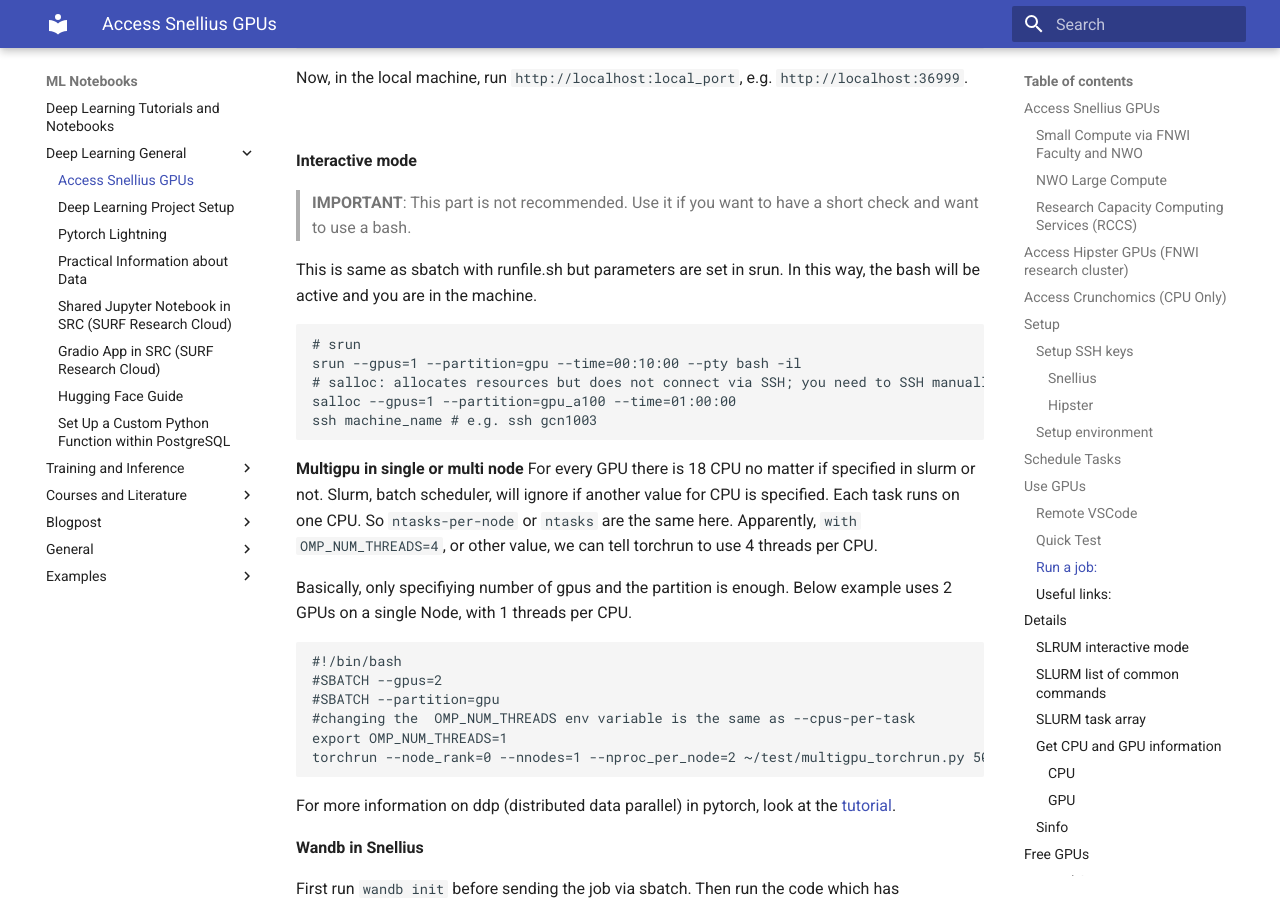
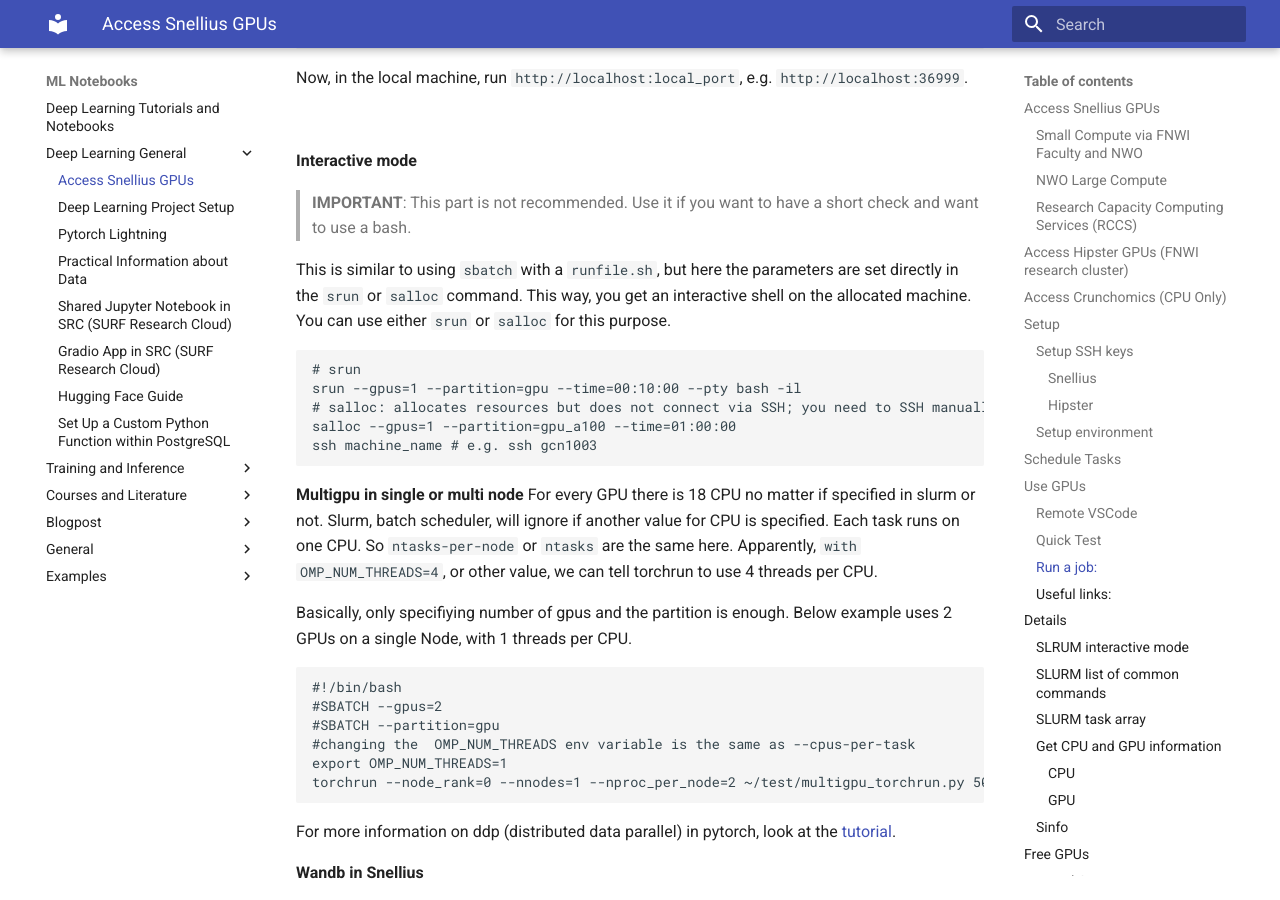
Before and after one commit to fkariminejadasl/ml-notebooks, an MkDocs documentation site: the page built from docs/gpu.md, in a window 1280 px wide and 900 px high, scrolled down 7650 px. Built offline with MkDocs 1.6.1 and Material for MkDocs 9.7.7, drawn with Linux system fonts in a browser that asks for light colours.

Commit message:
update gpu

````diff
--- a/docs/gpu.md
+++ b/docs/gpu.md
@@ -326,7 +326,7 @@
 
 > **IMPORTANT**: This part is not recommended. Use it if you want to have a short check and want to use a bash.
 
-This is same as sbatch with runfile.sh but parameters are set in srun. In this way, the bash will be active and you are in the machine.
+This is similar to using `sbatch` with a `runfile.sh`, but here the parameters are set directly in the `srun` or `salloc` command. This way, you get an interactive shell on the allocated machine. You can use either `srun` or `salloc` for this purpose.
 
 ```bash
 # srun
````
